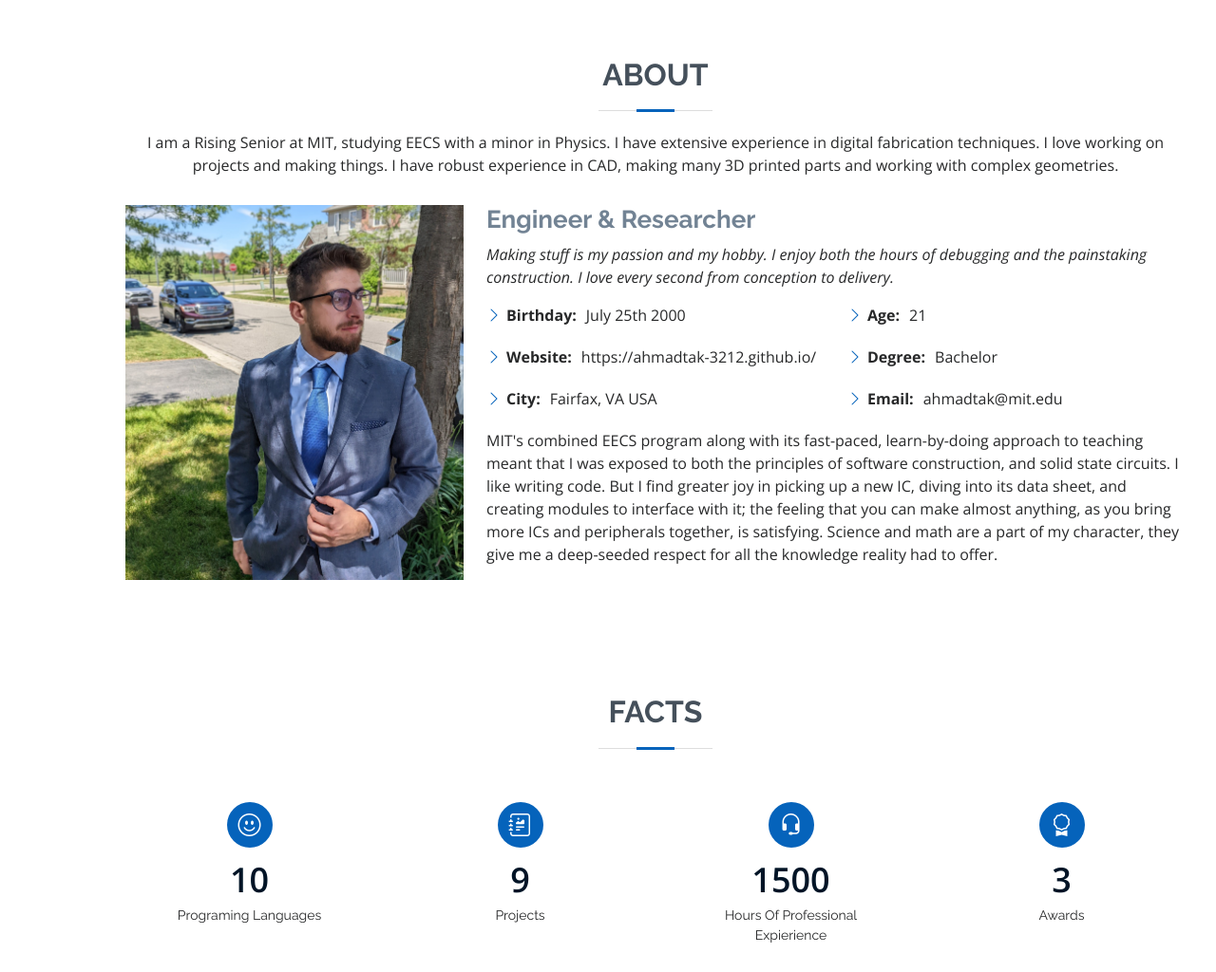
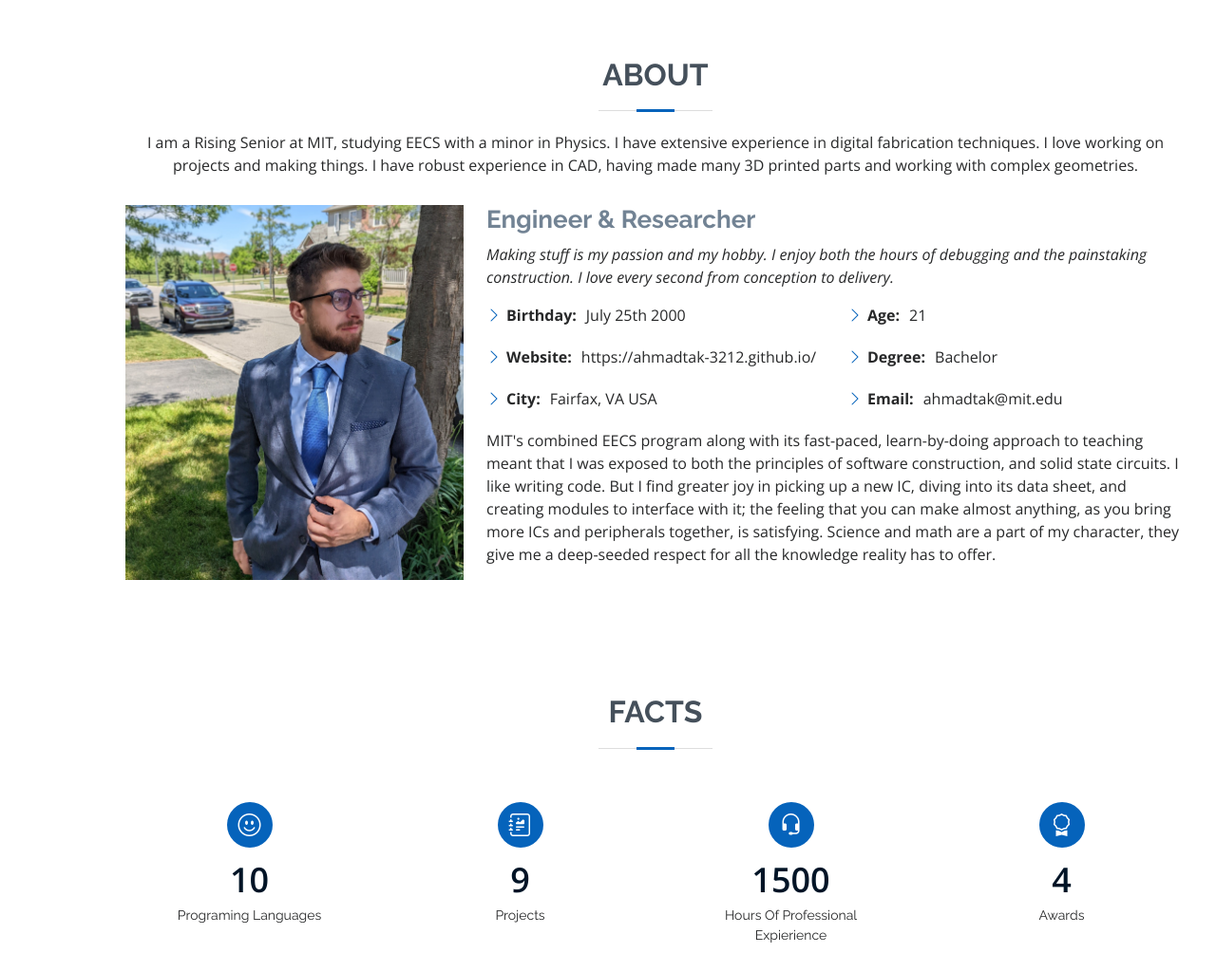
Before and after one commit to ahmadtak-3212/ahmadtak-3212.github.io, a plain HTML site: page index.html in a window 1280 px wide. Shown: the part 800-1824 px from the top of the page at 95% size. Drawn offline with nearby package versions, Linux system fonts and the light colour scheme.

Commit message:
Update index.html

```diff
--- a/index.html
+++ b/index.html
@@ -84,7 +84,7 @@
           <h2>About</h2>
           <p> I am a Rising Senior at MIT, studying EECS with a minor in Physics. I have extensive experience in digital
             fabrication techniques. I love working on projects and making things. I have robust experience in CAD,
-            making many 3D printed parts and working with complex geometries.</p>
+            having made many 3D printed parts and working with complex geometries.</p>
         </div>
 
         <div class="row">
@@ -123,7 +123,7 @@
               greater joy in picking up a new IC, diving into its data sheet, and creating modules to interface with it;
               the feeling
               that you can make almost anything, as you bring more ICs and peripherals together, is satisfying. Science
-              and math are a part of my character, they give me a deep-seeded respect for all the knowledge reality had
+              and math are a part of my character, they give me a deep-seeded respect for all the knowledge reality has
               to offer.
             </p>
           </div>
@@ -173,7 +173,7 @@
           <div class="col-lg-3 col-md-6 mt-5 mt-lg-0">
             <div class="count-box">
               <i class="bi bi-award"></i>
-              <span data-purecounter-start="0" data-purecounter-end="3" data-purecounter-duration="2"
+              <span data-purecounter-start="0" data-purecounter-end="4" data-purecounter-duration="2"
                 class="purecounter"></span>
               <p>Awards</p>
             </div>
```
